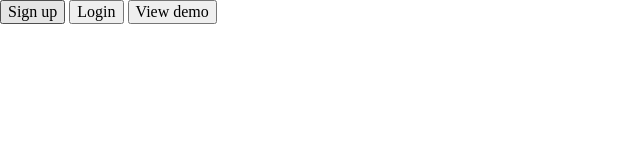
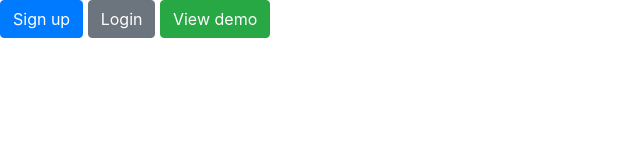
Before and after one commit to glitchgirl/dailyUI-DM, a plain HTML site: page index.html in a window 1280 px wide. Shown: the whole page, without its empty margins (0-640 px from the left). Drawn offline with nearby package versions, Linux system fonts and the light colour scheme.

Commit message:
more bootstrap more fun

```diff
--- a/index.html
+++ b/index.html
@@ -13,7 +13,7 @@
 
   <link rel="stylesheet" href="css/normalize.css">
   <link rel="stylesheet" href="css/main.css">
-
+  <link rel="stylesheet" href="https://stackpath.bootstrapcdn.com/bootstrap/4.3.1/css/bootstrap.min.css">
   <meta name="theme-color" content="#fafafa">
 </head>
 
```
